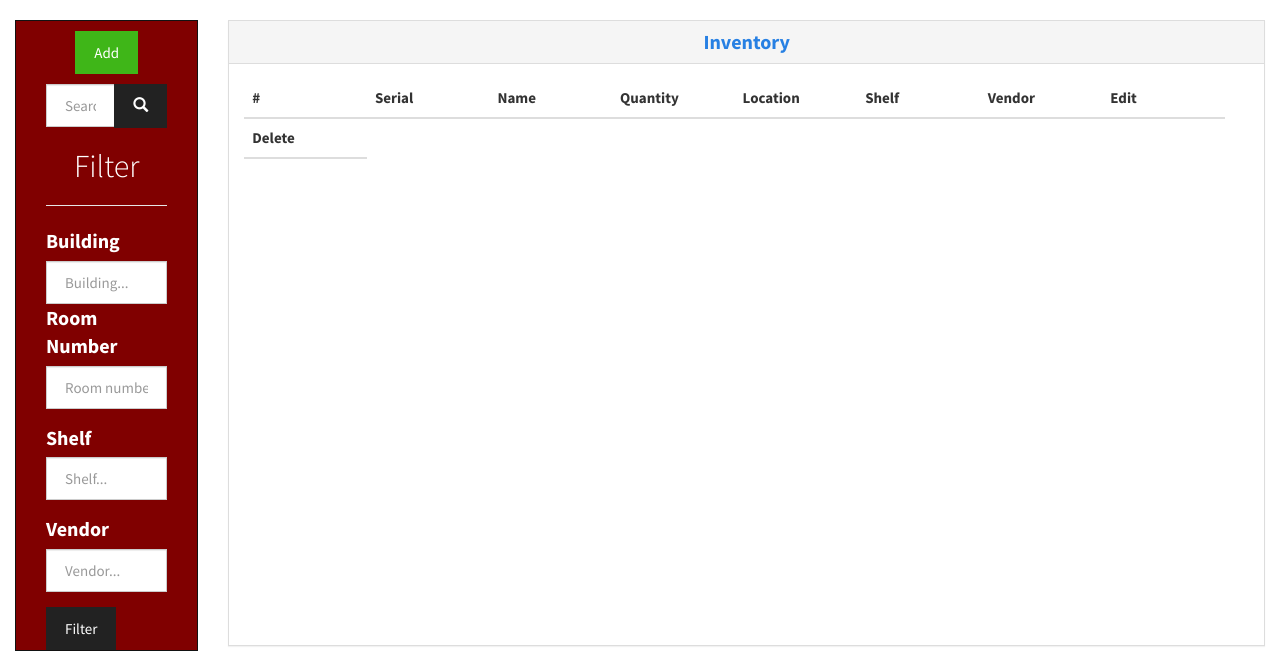
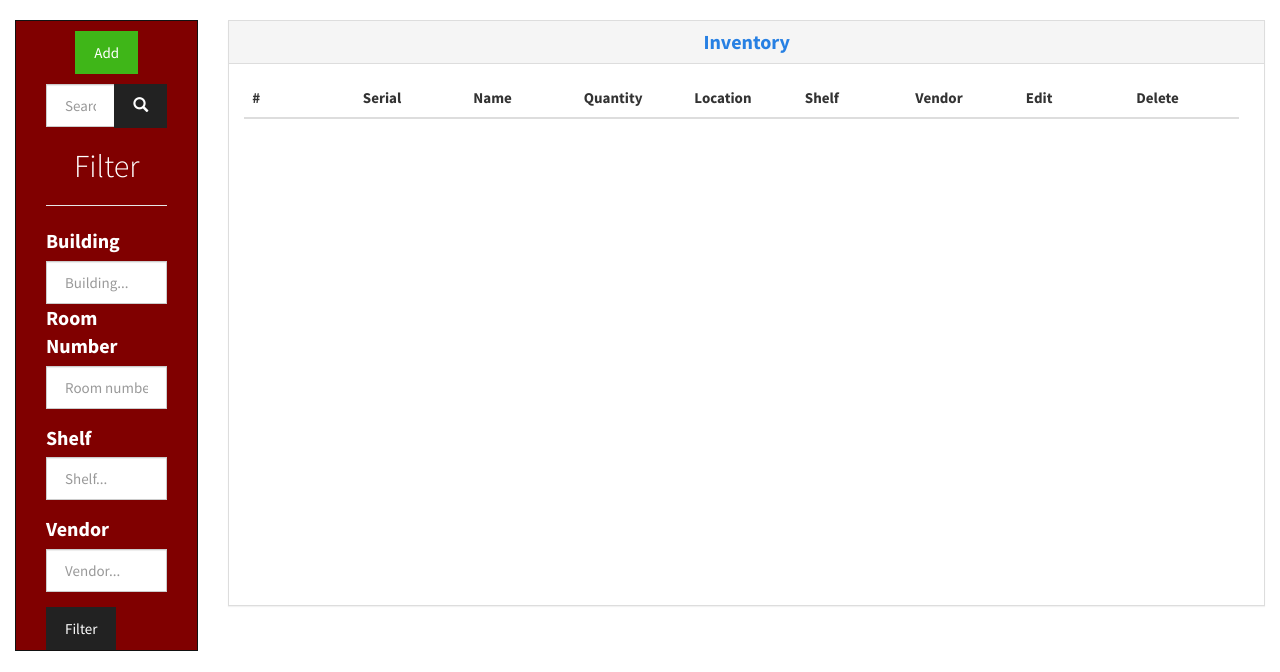
Before and after one commit to TomMGrello/SwengPhysics, a Flask app: template FlaskApp/templates/new_admin_inventory.html in a window 1280 px wide. Shown: the part 373-1045 px from the top of the page. Run offline with Flask 2, Linux system fonts and the light colour scheme; the template is opened without the code that fills it, so the values that code supplies are empty; parts of the project's set-up code (start-up, migrations or seed data) failed here and were passed over; some libraries are stand-ins or nearby versions.

Commit message:
Updated CSS file for static header in table

```diff
--- a/FlaskApp/static/styles/updatedAdminPage.css
+++ b/FlaskApp/static/styles/updatedAdminPage.css
@@ -191,7 +191,7 @@ div#filtercont.container {
 
 @media (min-width:1200px) {
   tbody td, thead th{
-    width:12.2%;
+    width:11%;
     float:left;
   }
 }
```
